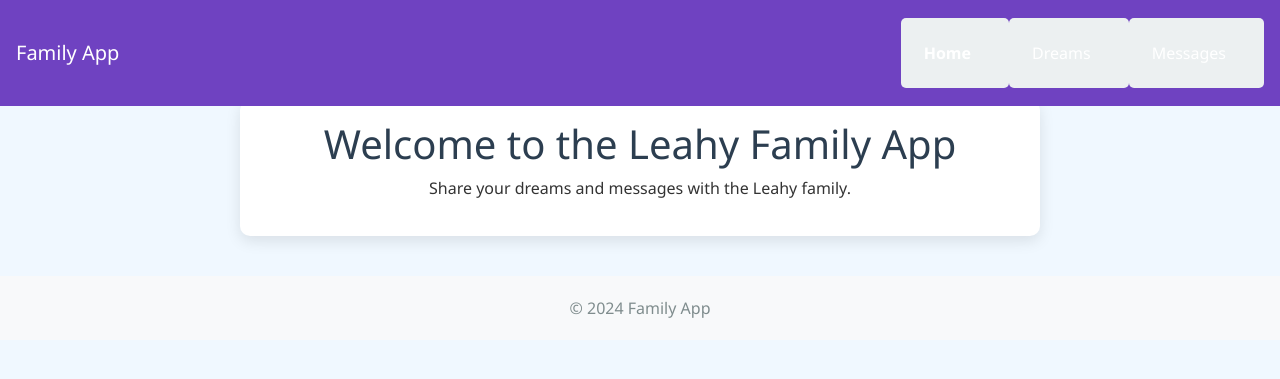
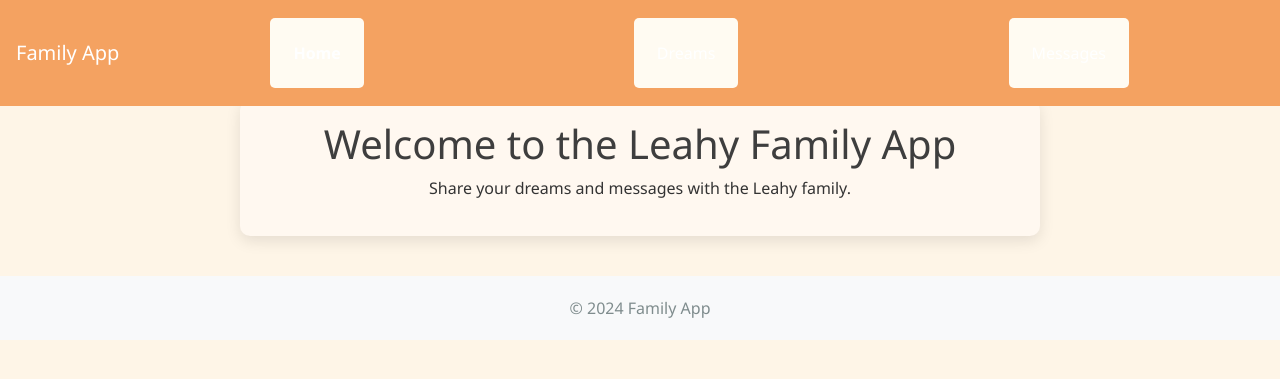
Before and after one commit to Kiwirish/my-family-app, a PHP site: page /user/index.php in a window 1280 px wide. Shown: the top 379 px of the page. Run offline with PHP 8.4, Linux system fonts and the light colour scheme; data that the repository does not hold is empty.

Commit message:
Navigation bar fix?

```diff
--- a/user/css/style.css
+++ b/user/css/style.css
@@ -1,12 +1,10 @@
 /* user/css/styles.css */
 
 /* Base Styles */
-
 /* General Styles */
-
 body {
   font-family: 'Segoe UI', Tahoma, Geneva, Verdana, sans-serif;
-  background-color: #f0f8ff; /* Light blue background */
+  background-color: #fef5e7; /* Warm, soft beige background */
   margin: 0;
   padding-top: 70px; /* Space for fixed navbar */
   color: #333;
@@ -16,7 +14,7 @@ body {
   width: 90%;
   max-width: 800px;
   margin: 30px auto;
-  background-color: #ffffff;
+  background-color: #fff8f0; /* Soft off-white background */
   padding: 20px 30px;
   border-radius: 10px;
   box-shadow: 0 5px 15px rgba(0,0,0,0.1);
@@ -24,14 +22,14 @@ body {
 
 h1, h2 {
   text-align: center;
-  color: #2c3e50;
+  color: #3e3e3e; /* Darker grey for text */
 }
 
 p.message {
-  background-color: #dff0d8; /* Light green background */
-  border: 1px solid #d0e9c6;
+  background-color: #ffefd5; /* Warm light peach background */
+  border: 1px solid #ffe4b5;
   padding: 15px;
-  color: #3c763d;
+  color: #8b4513;
   border-radius: 5px;
 }
 
@@ -41,7 +39,7 @@ ul {
 }
 
 li {
-  background-color: #ecf0f1; /* Light grey background */
+  background-color: #fffbf2; /* Very soft cream for message background */
   margin: 10px 0;
   padding: 15px;
   border-radius: 5px;
@@ -55,7 +53,7 @@ label {
   display: block;
   margin-bottom: 10px;
   font-size: 18px;
-  color: #2c3e50;
+  color: #5c4033; /* Warmer brown for labels */
 }
 
 input[type="text"],
@@ -64,13 +62,13 @@ textarea {
   width: 100%;
   padding: 10px 15px;
   margin-bottom: 20px;
-  border: 1px solid #bdc3c7;
+  border: 1px solid #d2b48c; /* Light brown for borders */
   border-radius: 5px;
   font-size: 16px;
 }
 
 button {
-  background-color: #3498db; /* Primary button color */
+  background-color: #ff7f50; /* Coral button color */
   color: #ffffff;
   padding: 12px 20px;
   border: none;
@@ -81,13 +79,12 @@ button {
 }
 
 button:hover {
-  background-color: #2980b9;
+  background-color: #ff6347; /* Darker coral on hover */
 }
 
 /* Navigation Bar Styles */
-
 .navbar-custom {
-  background-color: #6f42c1; /* Purple color */
+  background-color: #f4a261; /* Warm terracotta color */
   position: fixed;
   top: 0;
   width: 100%;
@@ -99,12 +96,17 @@ button:hover {
   color: #fff;
 }
 
-.navbar-custom .nav-link {
-  margin-right: 15px;
+.navbar-custom .navbar-link {
+  margin: 0 10px;
+}
+
+.navbar-custom .navbar-nav {
+  justify-content: space-around; /* Evenly spread items across the navbar */
+  width: 100%;
 }
 
 .navbar-custom .nav-link:hover {
-  color: #dcdcdc;
+  color: #ffe4c4;
 }
 
 .navbar-custom .navbar-nav .active > .nav-link {
@@ -116,28 +118,31 @@ button:hover {
 }
 
 /* Message Card Styles for Messages Page */
-
 .message-card {
   margin-bottom: 20px;
+  border: 1px solid #ffe4b5;
+  background-color: #ffefd5; /* Warm peach */
+  border-radius: 8px;
+  padding: 15px;
+  box-shadow: 0 4px 10px rgba(0,0,0,0.1);
 }
 
 .message-card .card-title {
   font-size: 1.25rem;
-  color: #2c3e50;
+  color: #5c4033;
 }
 
 .message-card .card-subtitle {
   font-size: 0.9rem;
-  color: #7f8c8d;
+  color: #8b4513;
 }
 
 .message-card .card-text {
   font-size: 1rem;
-  color: #34495e;
+  color: #333;
 }
 
 /* Responsive Design */
-
 @media (max-width: 600px) {
   .container {
       padding: 15px 20px;
@@ -150,7 +155,6 @@ button:hover {
 }
 
 /* Footer Styles */
-
 footer {
   margin-top: 40px;
   padding: 20px 0;
--- a/user/index.php
+++ b/user/index.php
@@ -28,11 +28,11 @@ if ($conn->connect_error) {
     <!-- Navigation Menu -->
 <nav class="navbar navbar-expand-lg navbar-custom fixed-top">
     <a class="navbar-brand" href="index.php">Family App</a>
-        <button class="navbar-toggler" type="button" data-toggle="collapse" data-target="#navbarNav" aria-controls="navbarNav" aria-expanded="false"     aria-label="Toggle navigation">
+    <button class="navbar-toggler" type="button" data-toggle="collapse" data-target="#navbarNav" aria-controls="navbarNav" aria-expanded="false" aria-label="Toggle navigation">
         <span class="navbar-toggler-icon"></span>
     </button>
     <div class="collapse navbar-collapse" id="navbarNav">
-            <ul class="navbar-nav ml-auto">
+        <ul class="navbar-nav">
             <li class="nav-item active"><a class="nav-link" href="index.php">Home</a></li>
             <li class="nav-item"><a class="nav-link" href="dreams.php">Dreams</a></li>
             <li class="nav-item"><a class="nav-link" href="messages.php">Messages</a></li>
```
Also changed, not shown: user/dreams.php (+4 -4 lines), user/messages.php (+4 -4 lines). Lines whose indentation alone changed are shown as unchanged.
